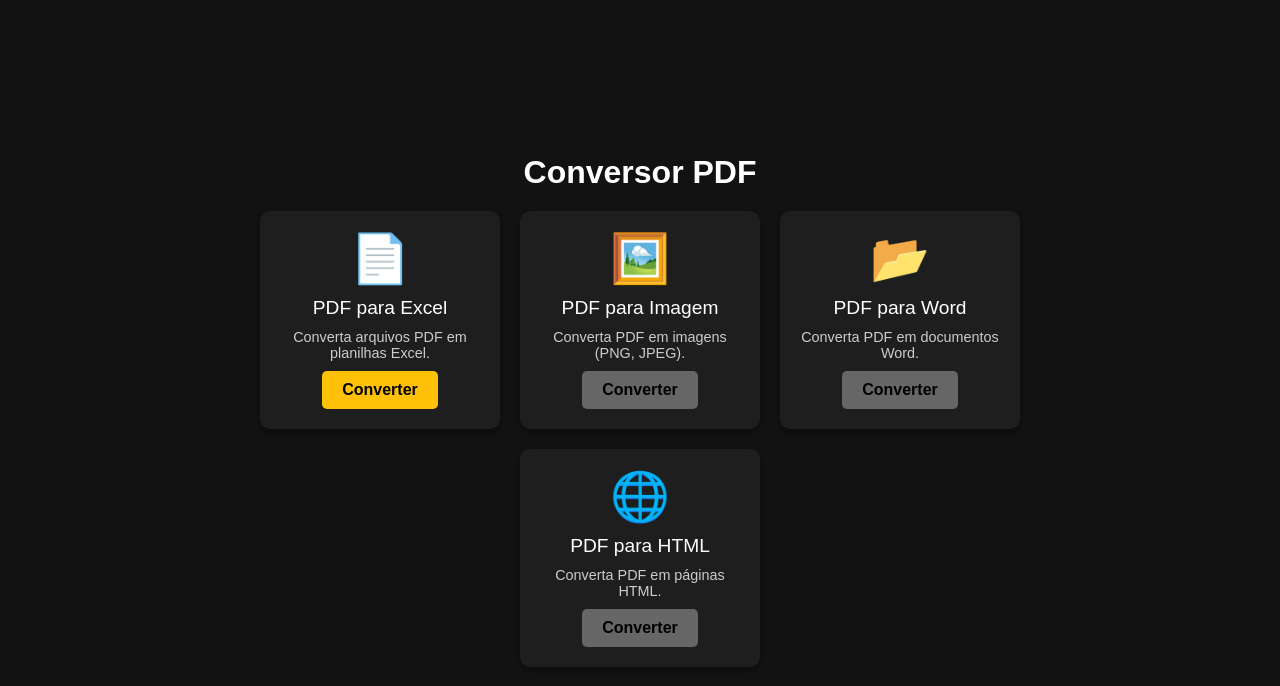
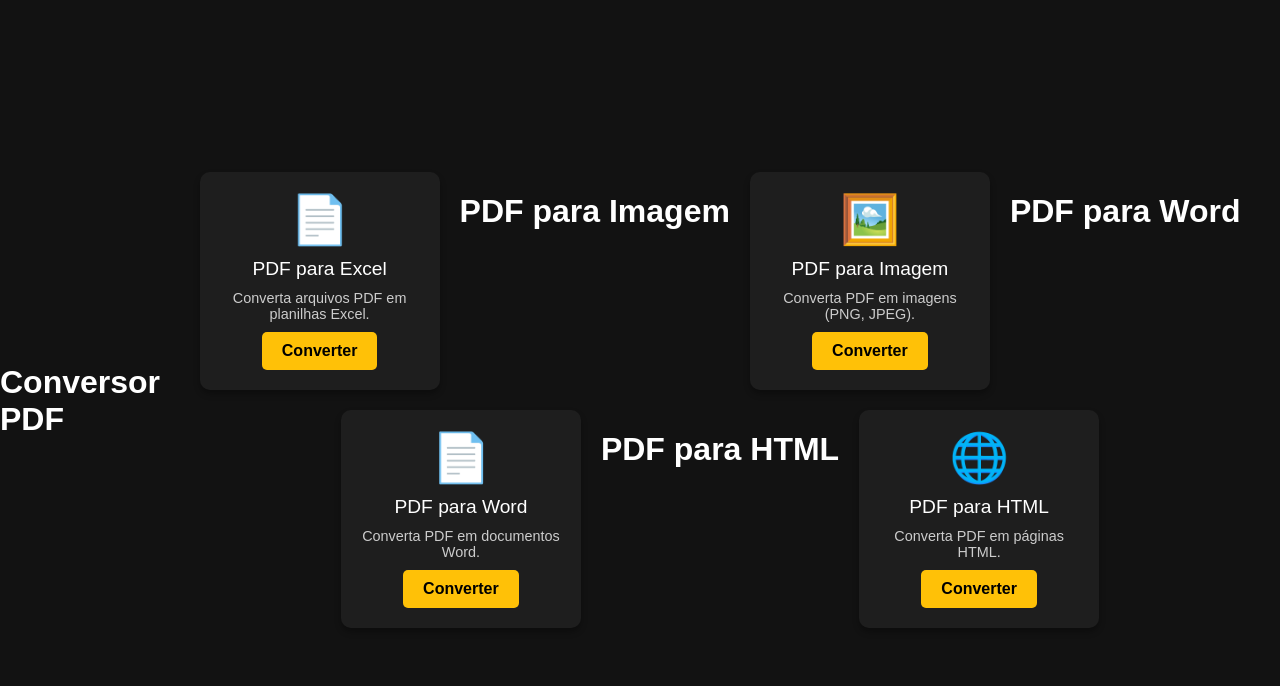
Before and after one commit to AwakeRIKO/conversor, a Flask app: page / in a window 1280 px wide. Shown: the top 686 px of the page. Run offline with Flask 3, Linux system fonts and the light colour scheme.

Commit message:
Update index.html

```diff
--- a/templates/index.html
+++ b/templates/index.html
@@ -131,7 +131,6 @@
     </style>
 </head>
 <body>
-    <div class="container">
     <h1>Conversor PDF</h1>
     <div class="card-container">
         <div class="card">
@@ -141,21 +140,24 @@
             <a href="/excel">Converter</a>
         </div>
 
-            <div class="card coming-soon">
+        <h1>PDF para Imagem</h1>
+        <div class="card">
             <div class="card-icon">🖼️</div>
             <div class="card-title">PDF para Imagem</div>
             <div class="card-description">Converta PDF em imagens (PNG, JPEG).</div>
             <a href="https://pdf.gestaoti.shop/pdf-to-img">Converter</a>
         </div>
 
-            <div class="card coming-soon">
-                <div class="card-icon">📂</div>
+        <h1>PDF para Word</h1>
+        <div class="card">
+            <div class="card-icon">📄</div>
             <div class="card-title">PDF para Word</div>
             <div class="card-description">Converta PDF em documentos Word.</div>
             <a href="https://pdf.gestaoti.shop/pdf-to-word">Converter</a>
         </div>
 
-            <div class="card coming-soon">
+        <h1>PDF para HTML</h1>
+        <div class="card">
             <div class="card-icon">🌐</div>
             <div class="card-title">PDF para HTML</div>
             <div class="card-description">Converta PDF em páginas HTML.</div>
```
Lines whose indentation alone changed are shown as unchanged.
